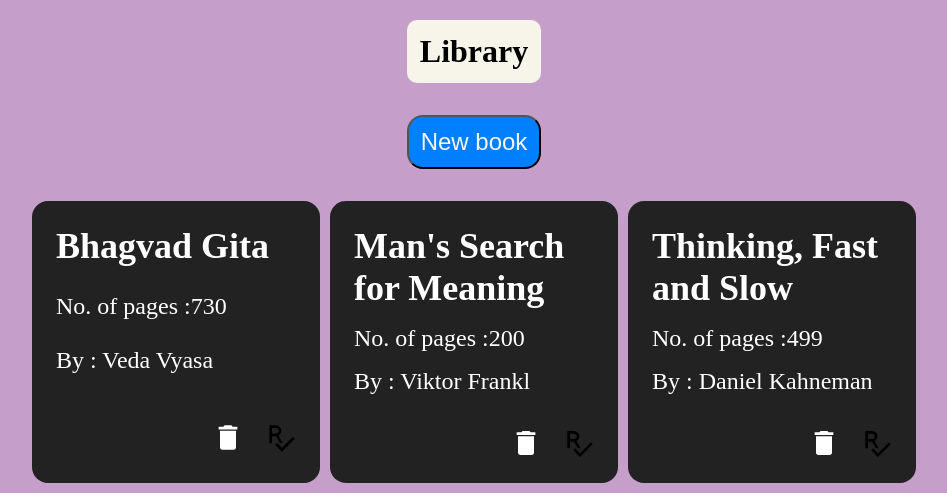
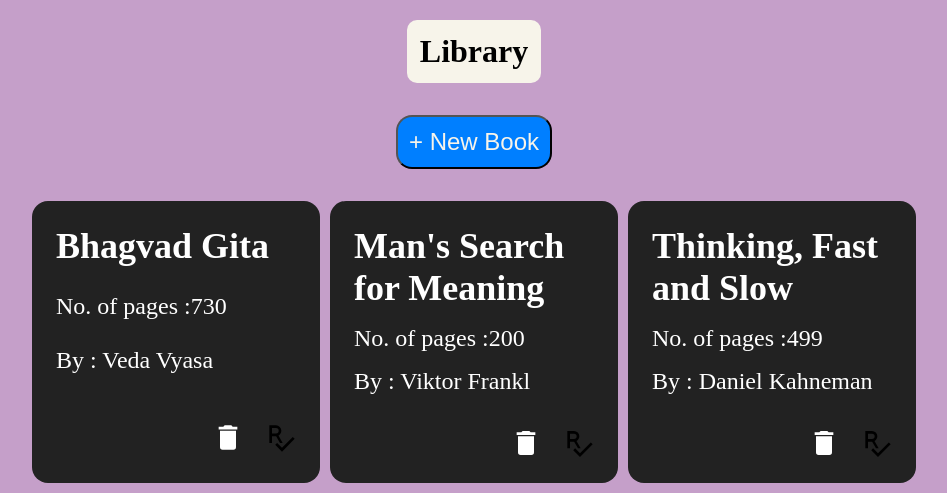
Before and after one commit to Krissny/library, a plain HTML site: page index.html in a window 1280 px wide. Shown: the top 493 px of the page, without its empty margins (166-1113 px from the left). Drawn offline with Linux system fonts and the light colour scheme.

Commit message:
Add button text

```diff
--- a/index.html
+++ b/index.html
@@ -12,7 +12,7 @@
       <h1>Library</h1>
     </div>
     <div class="interact">
-      <button class="add">New book</button>
+      <button class="add">+ New Book</button>
     </div>
     <div class="main"></div>
     <dialog id="newBook">
```
